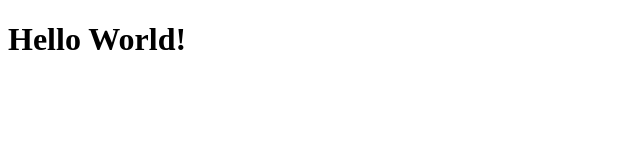
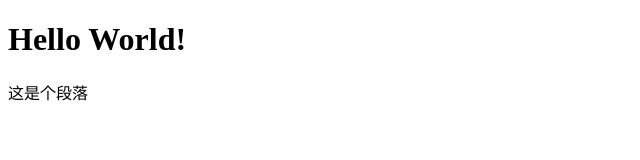
Before and after one commit to wyf-alice/wyf--, a plain HTML site: page index.html in a window 1280 px wide. Shown: the whole page, without its empty margins (0-640 px from the left). Drawn offline with Linux system fonts and the light colour scheme.

Commit message:
增加了文字段落

```diff
--- a/index.html
+++ b/index.html
@@ -8,7 +8,7 @@
 </head>
 <body>
   <h1>Hello World!</h1>
-
+  <p>这是个段落</p>
 
 </body>
 </html>
```
